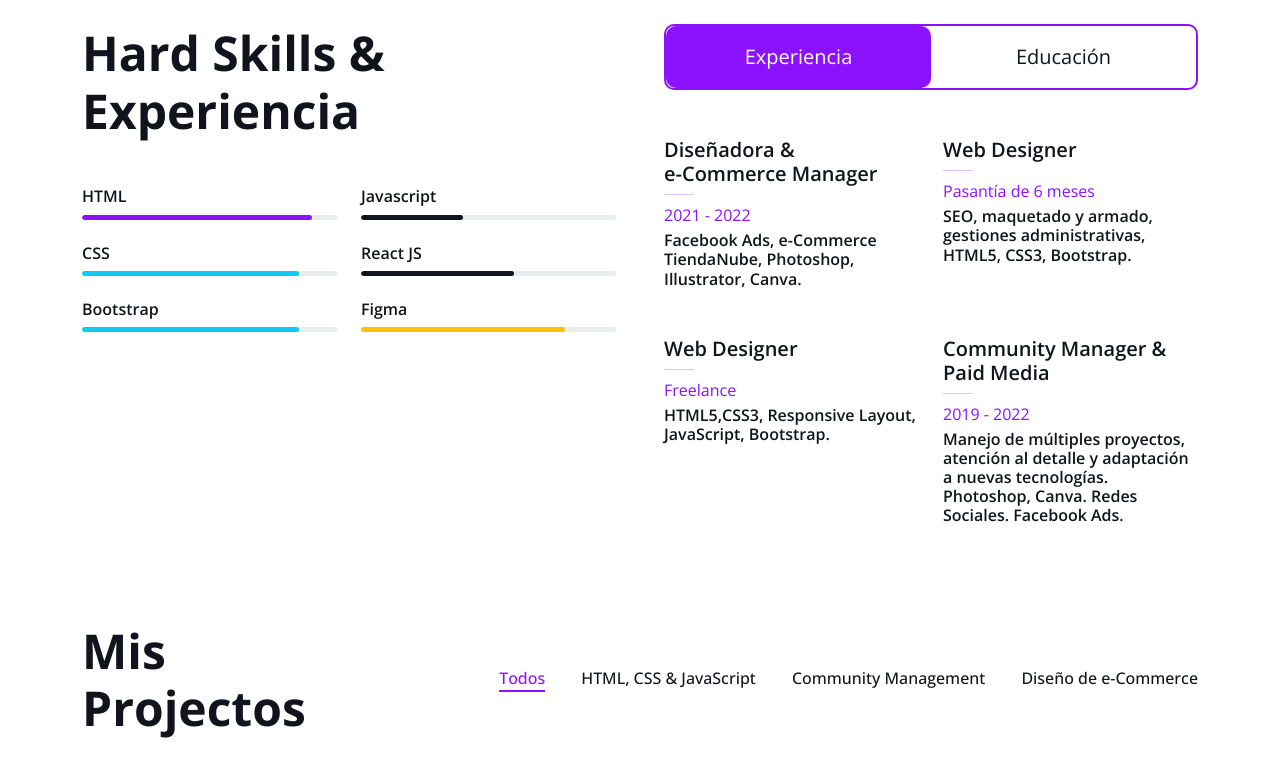
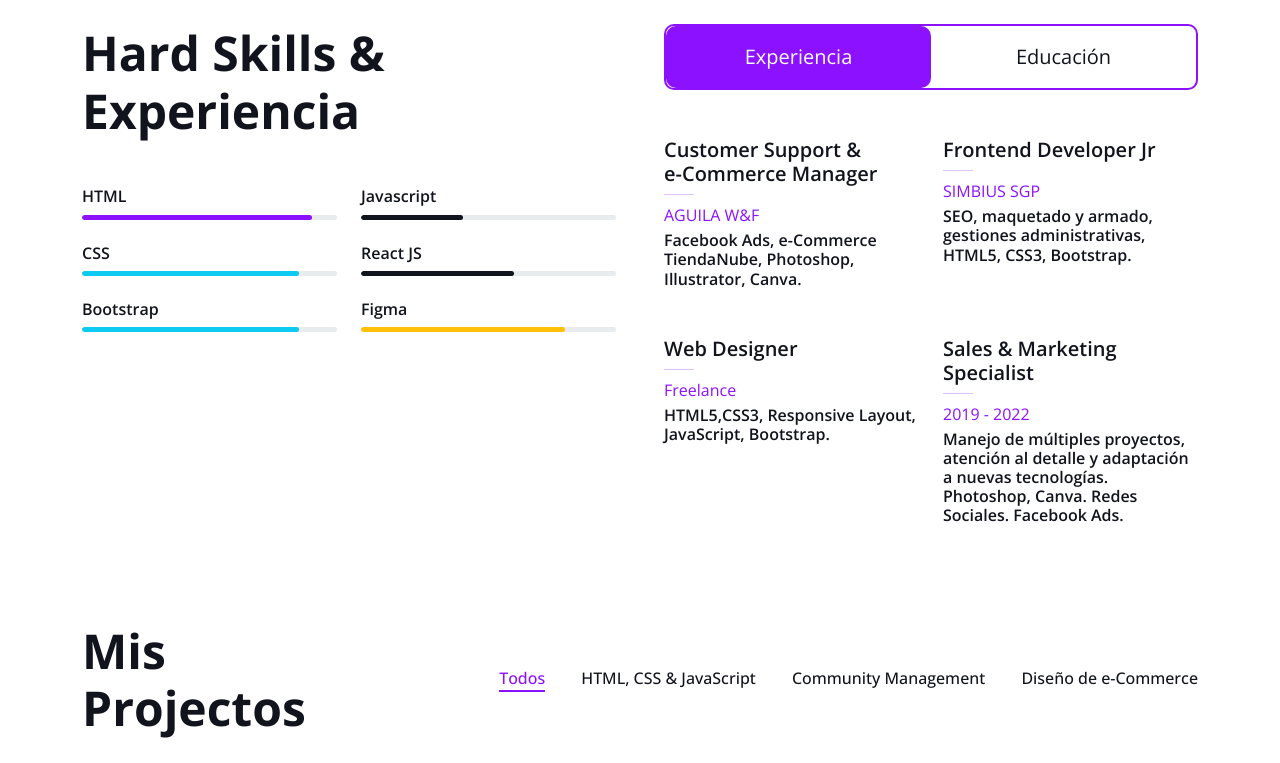
Before and after one commit to greppidanila/Personal-Website-Presentation, a plain HTML site: page index.html in a window 1280 px wide. Shown: the part 1220-1983 px from the top of the page. Drawn offline with nearby package versions, Linux system fonts and the light colour scheme; animation ran at ten frames a second.

Commit message:
Modifcación Marzo

```diff
--- a/index.html
+++ b/index.html
@@ -246,15 +246,15 @@
                         <div id="tab-1" class="tab-pane fade show p-0 active">
                             <div class="row gy-5 gx-4">
                                 <div class="col-sm-6">
-                                    <h5>Diseñadora & <br> e-Commerce Manager</h5>
+                                    <h5>Customer Support & <br> e-Commerce Manager</h5>
                                     <hr class="text-primary my-2">
-                                    <p class="text-primary mb-1">2021 - 2022</p>
+                                    <p class="text-primary mb-1">AGUILA W&F</p>
                                     <h6 class="mb-0">Facebook Ads, e-Commerce TiendaNube, Photoshop, Illustrator, Canva.</h6>
                                 </div>
                                 <div class="col-sm-6">
-                                    <h5>Web Designer</h5>
+                                    <h5>Frontend Developer Jr</h5>
                                     <hr class="text-primary my-2">
-                                    <p class="text-primary mb-1">Pasantía de 6 meses</p>
+                                    <p class="text-primary mb-1">SIMBIUS SGP</p>
                                     <h6 class="mb-0">SEO, maquetado y armado, gestiones administrativas, HTML5, CSS3, Bootstrap.</h6>
                                 </div>
                                 <div class="col-sm-6">
@@ -264,7 +264,7 @@
                                     <h6 class="mb-0">HTML5,CSS3, Responsive Layout, JavaScript, Bootstrap.</h6>
                                 </div>
                                 <div class="col-sm-6">
-                                    <h5>Community Manager & Paid Media</h5>
+                                    <h5>Sales & Marketing Specialist</h5>
                                     <hr class="text-primary my-2">
                                     <p class="text-primary mb-1">2019 - 2022</p>
                                     <h6 class="mb-0">Manejo de múltiples proyectos, atención al detalle y adaptación a nuevas tecnologías. Photoshop, Canva. Redes Sociales. Facebook Ads.</h6>
```
Also changed, not shown: img/CvDanilaGreppi.png.
